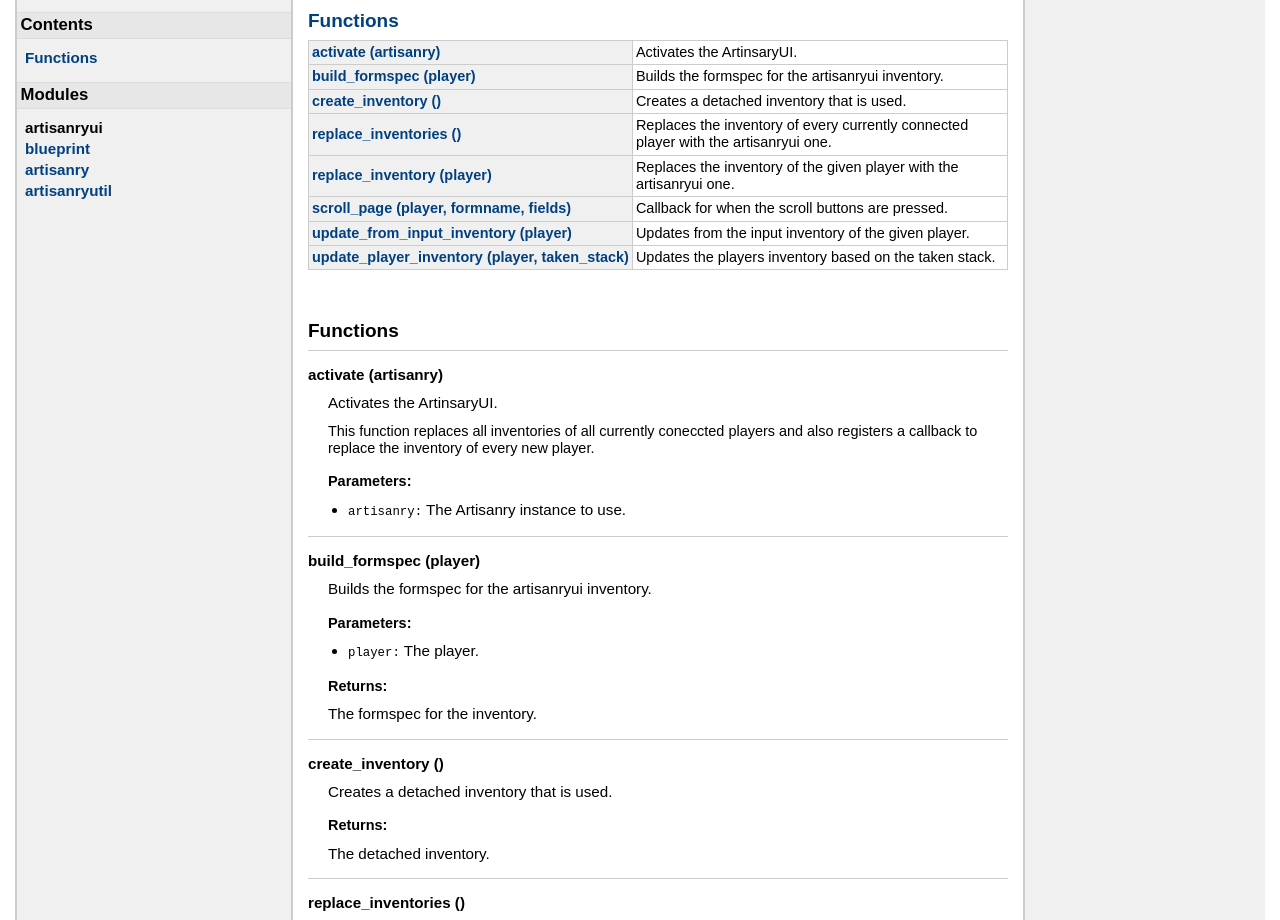
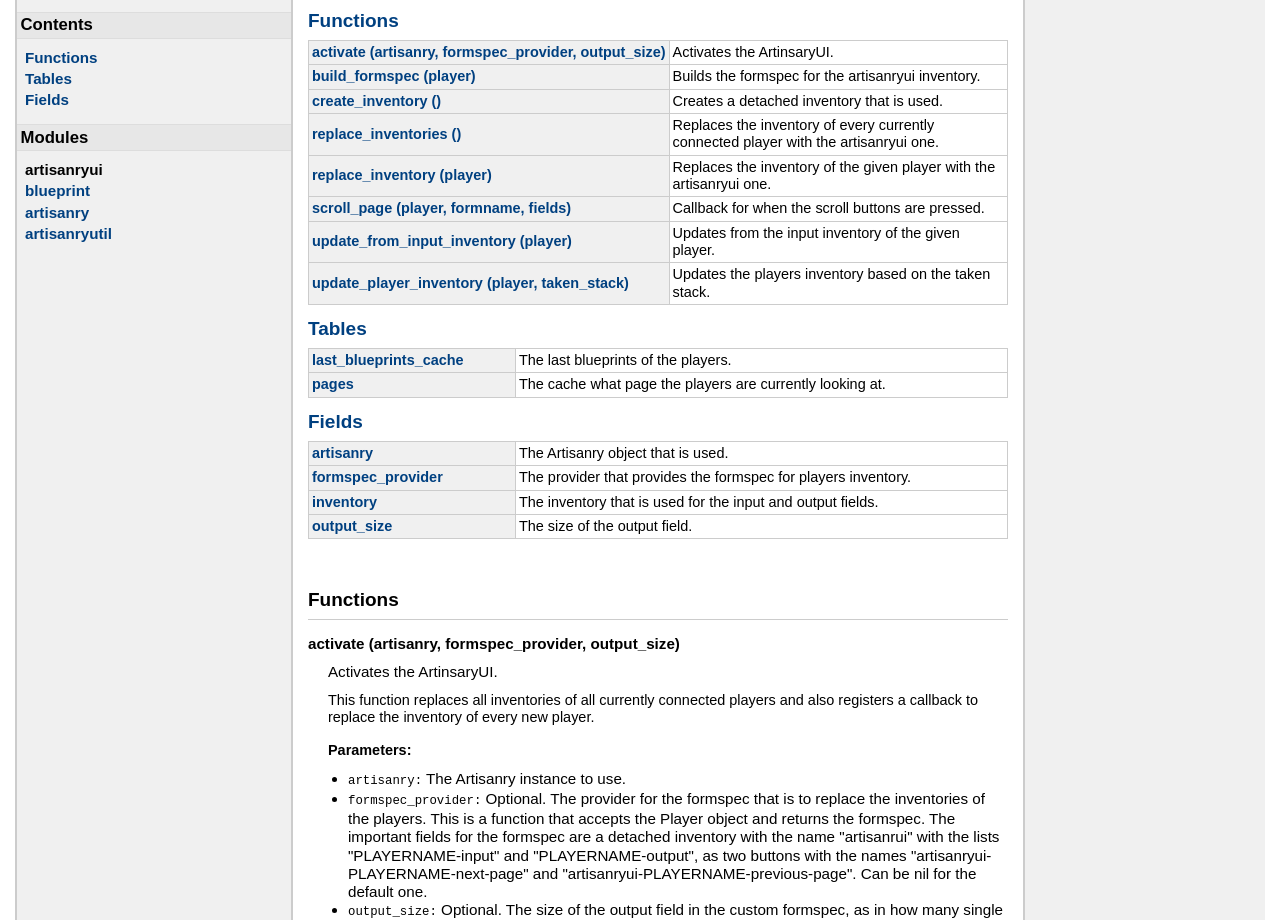
Before and after one commit to minetest-australopithecus/minetest-australopithecus-artisanry, a plain HTML site: page doc/modules/artisanryui.html in a window 1280 px wide. Shown: the part 79-999 px from the top of the page. Drawn offline with Linux system fonts and the light colour scheme.

Commit message:
Added possibility to pass in a custom formspec.

```diff
--- a/doc/modules/artisanryui.html
+++ b/doc/modules/artisanryui.html
@@ -3,7 +3,7 @@
 <html>
 <meta http-equiv="Content-Type" content="text/html; charset=UTF-8"/>
 <head>
-    <title>Reference</title>
+    <title>artisanry</title>
     <link rel="stylesheet" href="../ldoc.css" type="text/css" />
 </head>
 <body>
@@ -24,7 +24,7 @@
 
 <div id="navigation">
 <br/>
-<h1>ldoc</h1>
+<h1>artisanry</h1>
 
 <ul>
   <li><a href="../index.html">Index</a></li>
@@ -33,6 +33,8 @@
 <h2>Contents</h2>
 <ul>
 <li><a href="#Functions">Functions</a></li>
+<li><a href="#Tables">Tables</a></li>
+<li><a href="#Fields">Fields</a></li>
 </ul>
 
 
@@ -57,7 +59,7 @@
 <h2><a href="#Functions">Functions</a></h2>
 <table class="function_list">
 	<tr>
-	<td class="name" nowrap><a href="#activate">activate (artisanry)</a></td>
+	<td class="name" nowrap><a href="#activate">activate (artisanry, formspec_provider, output_size)</a></td>
 	<td class="summary">Activates the ArtinsaryUI.</td>
 	</tr>
 	<tr>
@@ -90,6 +92,36 @@
 	<td class="summary">Updates the players inventory based on the taken stack.</td>
 	</tr>
 </table>
+<h2><a href="#Tables">Tables</a></h2>
+<table class="function_list">
+	<tr>
+	<td class="name" nowrap><a href="#last_blueprints_cache">last_blueprints_cache</a></td>
+	<td class="summary">The last blueprints of the players.</td>
+	</tr>
+	<tr>
+	<td class="name" nowrap><a href="#pages">pages</a></td>
+	<td class="summary">The cache what page the players are currently looking at.</td>
+	</tr>
+</table>
+<h2><a href="#Fields">Fields</a></h2>
+<table class="function_list">
+	<tr>
+	<td class="name" nowrap><a href="#artisanry">artisanry</a></td>
+	<td class="summary">The Artisanry object that is used.</td>
+	</tr>
+	<tr>
+	<td class="name" nowrap><a href="#formspec_provider">formspec_provider</a></td>
+	<td class="summary">The provider that provides the formspec for players inventory.</td>
+	</tr>
+	<tr>
+	<td class="name" nowrap><a href="#inventory">inventory</a></td>
+	<td class="summary">The inventory that is used for the input and output fields.</td>
+	</tr>
+	<tr>
+	<td class="name" nowrap><a href="#output_size">output_size</a></td>
+	<td class="summary">The size of the output field.</td>
+	</tr>
+</table>
 
 <br/>
 <br/>
@@ -99,11 +131,11 @@
     <dl class="function">
     <dt>
     <a name = "activate"></a>
-    <strong>activate (artisanry)</strong>
+    <strong>activate (artisanry, formspec_provider, output_size)</strong>
     </dt>
     <dd>
     Activates the ArtinsaryUI.
-<p> This function replaces all inventories of all currently coneccted players
+<p> This function replaces all inventories of all currently connected players
  and also registers a callback to replace the inventory of every new player.
 
 
@@ -112,6 +144,23 @@
     <ul>
         <li><span class="parameter">artisanry</span>
          The Artisanry instance to use.
+        </li>
+        <li><span class="parameter">formspec_provider</span>
+         Optional. The provider for the formspec that is
+                          to replace the inventories of the players. This is
+                          a function that accepts the Player object and
+                          returns the formspec. The important fields for
+                          the formspec are a detached inventory with the name
+                          "artisanrui" with the lists "PLAYERNAME-input" and
+                          "PLAYERNAME-output", as two buttons with the names
+                          "artisanryui-PLAYERNAME-next-page" and
+                          "artisanryui-PLAYERNAME-previous-page". Can be nil
+                          for the default one.
+        </li>
+        <li><span class="parameter">output_size</span>
+         Optional. The size of the output field in the custom
+                    formspec, as in how many single slots there are. Can be
+                    nil for the default value of 35 (7 * 5).
         </li>
     </ul>
 
@@ -269,6 +318,96 @@
 
 </dd>
 </dl>
+    <h2><a name="Tables"></a>Tables</h2>
+    <dl class="function">
+    <dt>
+    <a name = "last_blueprints_cache"></a>
+    <strong>last_blueprints_cache</strong>
+    </dt>
+    <dd>
+    The last blueprints of the players.
+
+
+
+
+
+
+
+</dd>
+    <dt>
+    <a name = "pages"></a>
+    <strong>pages</strong>
+    </dt>
+    <dd>
+    The cache what page the players are currently looking at.
+
+
+
+
+
+
+
+</dd>
+</dl>
+    <h2><a name="Fields"></a>Fields</h2>
+    <dl class="function">
+    <dt>
+    <a name = "artisanry"></a>
+    <strong>artisanry</strong>
+    </dt>
+    <dd>
+    The Artisanry object that is used.
+
+
+
+
+
+
+
+</dd>
+    <dt>
+    <a name = "formspec_provider"></a>
+    <strong>formspec_provider</strong>
+    </dt>
+    <dd>
+    The provider that provides the formspec for players inventory.
+
+
+
+
+
+
+
+</dd>
+    <dt>
+    <a name = "inventory"></a>
+    <strong>inventory</strong>
+    </dt>
+    <dd>
+    The inventory that is used for the input and output fields.
+
+
+
+
+
+
+
+</dd>
+    <dt>
+    <a name = "output_size"></a>
+    <strong>output_size</strong>
+    </dt>
+    <dd>
+    The size of the output field.
+
+
+
+
+
+
+
+</dd>
+</dl>
 
 
 </div> <!-- id="content" -->
```
Also changed, not shown: doc/index.html (+2 -2 lines), doc/modules/artisanry.html (+2 -2 lines), doc/modules/artisanryutil.html (+2 -2 lines), doc/modules/blueprint.html (+2 -2 lines), 1 other file.
